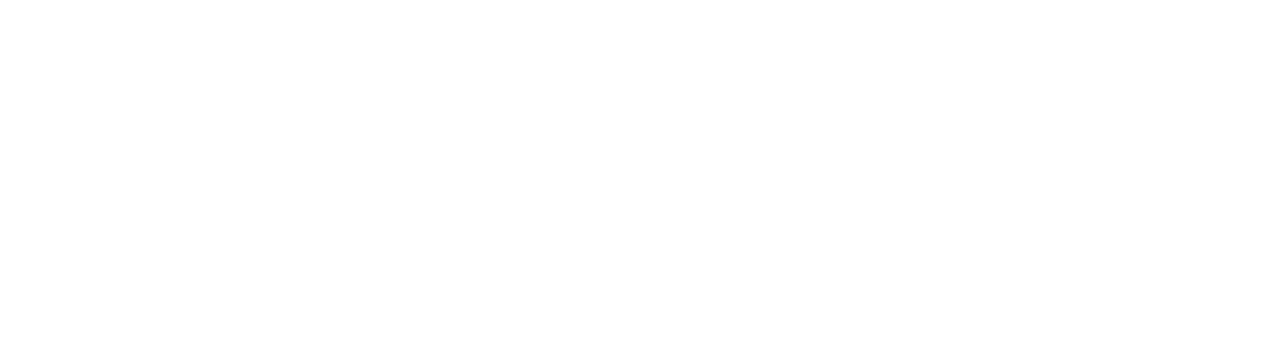
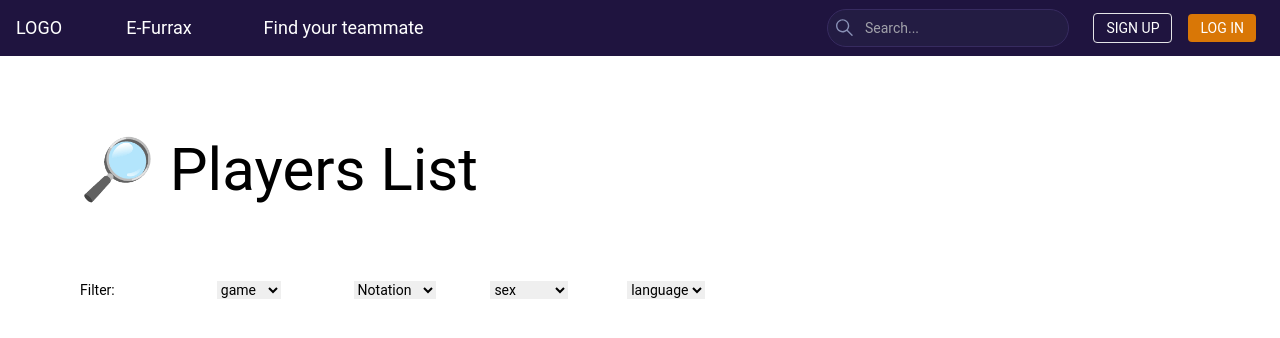
Before and after one commit to e-furrax/vue, a Vue app: page /search in a window 1280 px wide. Before the commit this address had no page. Shown: the top 338 px of the page. Built offline with nearby package versions, Linux system fonts and the light colour scheme.

Commit message:
ajout du component search et initialisation du formulaire

```diff
--- a/src/App.vue
+++ b/src/App.vue
@@ -1,7 +1,7 @@
 <template>
-  <router-view name="header" />
-  <router-view />
-  <router-view name="footer" />
+  <router-view name="header" id="navbar" />
+  <router-view id="body" />
+  <router-view name="footer" id="footer" />
 </template>
 
 <script lang="ts">
@@ -13,4 +13,8 @@
 });
 </script>
 
-<style lang="scss"></style>
+<style lang="scss">
+#body {
+  padding-top: 60px;
+}
+</style>
--- a/src/components/layouts/Header.vue
+++ b/src/components/layouts/Header.vue
@@ -9,6 +9,15 @@
               class="mx-2 hover:text-orange-300 border-b border-transparent hover:border-orange-300 transition"
             >
               E-Furrax
+            </li>
+          </ul>
+          <ul class="ml-14">
+            <li
+              class="mx-2 hover:text-orange-300 border-b border-transparent hover:border-orange-300 transition"
+            >
+              <router-link to="/search?param=any" class="py-1 rounded"
+                >Find your teammate</router-link
+              >
             </li>
           </ul>
         </div>
@@ -23,8 +32,8 @@
           />
           <button class="px-3 py-1 mx-2 border rounded">SIGN UP</button>
           <router-link to="/sign-in" class="px-3 py-1 mx-2 bg-amber-600 rounded"
-            >LOG IN</router-link
-          >
+            >LOG IN
+          </router-link>
         </div>
       </div>
     </nav>
--- a/src/router/index.ts
+++ b/src/router/index.ts
@@ -2,6 +2,7 @@
 import Home from '../views/Home.vue';
 import SignIn from '../views/SignIn.vue';
 import SignUp from '../views/SignUp.vue';
+import Search from '../views/Search.vue';
 import Header from '../components/layouts/Header.vue';
 import Footer from '../components/layouts/Footer.vue';
 
@@ -24,6 +25,15 @@
     path: '/sign-up',
     name: 'SignUp',
     component: SignUp
+  },
+  {
+    path: '/search',
+    name: 'Search',
+    components: {
+      default: Search,
+      header: Header,
+      footer: Footer
+    }
   }
   // {
   //   path: '/about',
--- /dev/null
+++ b/src/views/Search.vue
@@ -0,0 +1,66 @@
+<template>
+  <div class="search">
+    <div>
+      <div class="navTittle text-6xl m-20">🔎 Players List</div>
+    </div>
+    <div id="search-zone" class="grid grid-cols-5 gap-3 max-w-2xl">
+      <div class="filterName text-sm">Filter:</div>
+      <div class="search-criteria text-sm content-center">
+        <select name="game w-auto">
+          <option value="">game</option>
+          <option value="game1">game1</option>
+          <option value="game2">game2</option>
+          <option value="game3">game3</option>
+          <option value="game4">game4</option>
+        </select>
+      </div>
+      <div class="search-criteria text-sm content-center">
+        <select name="Notation" class="w-auto">
+          <option value="">Notation</option>
+          <option value="Notation1">Notation1</option>
+          <option value="Notation2">Notation2</option>
+          <option value="Notation3">Notation3</option>
+          <option value="Notation4">Notation4</option>
+        </select>
+      </div>
+      <div class="search-criteria text-sm content-center">
+        <select name="sex" class="w-auto">
+          <option value="">sex</option>
+          <option value="male">male</option>
+          <option value="female">female</option>
+          <option value="mtf">trans-mtf</option>
+          <option value="ftm">trans-ftm</option>
+        </select>
+      </div>
+      <div class="search-criteria text-sm content-center">
+        <select name="language" class="w-auto">
+          <option value="">language</option>
+          <option value="Notation1">language</option>
+          <option value="fr">french</option>
+          <option value="en">english</option>
+          <option value="du">dutch</option>
+        </select>
+      </div>
+    </div>
+    <div id="search-result"></div>
+  </div>
+</template>
+
+<script lang="ts">
+import { defineComponent } from 'vue';
+
+export default defineComponent({
+  name: 'Search'
+});
+</script>
+<style lang="scss">
+.search-criteria {
+}
+#search-zone {
+  margin-left: 5rem;
+}
+
+#search-result {
+  margin-left: 2.5rem;
+}
+</style>
```
Also changed, not shown: 1 other file (tests, documents, lock files or other folders).
